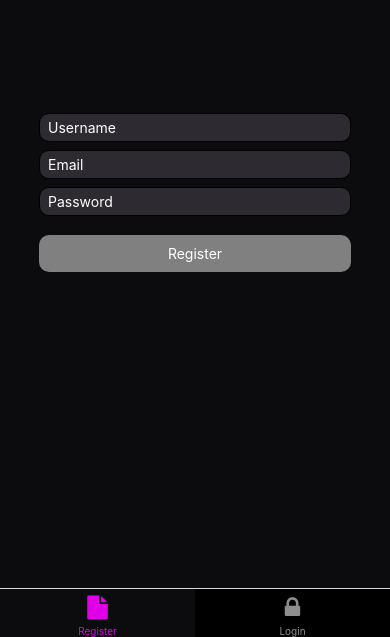
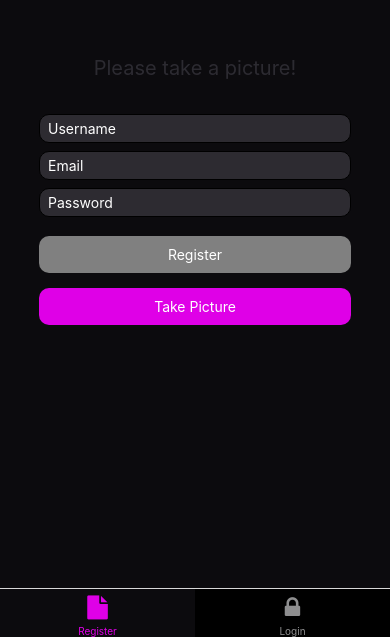
Before and after one commit to CrispyCoco/insta-react, a React Native app: screen / in a window 390 px wide. Shown: the part 207-844 px from the top of the page. Built offline with nearby package versions, Linux system fonts and the light colour scheme; no server answers.

Commit message:
Profile pic

```diff
--- a/src/components/Menu.js
+++ b/src/components/Menu.js
@@ -36,12 +36,12 @@ class Menu extends Component {
       });
     });
   }
-  register(email, pass, username) {
+  register(email, pass, username, url) {
     auth
       .createUserWithEmailAndPassword(email, pass)
       .then(() => {
         console.log("Registered");
-        auth.currentUser.updateProfile({ displayName: username }).then(() => {
+        auth.currentUser.updateProfile({ displayName: username, photoURL: url }).then(() => {
           console.log(auth.currentUser.displayName);
         });
       })
@@ -96,8 +96,8 @@ class Menu extends Component {
               name="Register"
               component={() => (
                 <Register
-                  register={(email, password, username) =>
-                    this.register(email, password, username)
+                  register={(email, password, username, url) =>
+                    this.register(email, password, username, url)
                   }
                   error = {this.state.error}
                 />
--- a/src/screens/register.js
+++ b/src/screens/register.js
@@ -1,5 +1,13 @@
 import React, { Component } from "react";
-import { Text, View, TextInput, TouchableOpacity, StyleSheet } from "react-native";
+import {
+  Text,
+  View,
+  TextInput,
+  TouchableOpacity,
+  StyleSheet,
+  Image,
+} from "react-native";
+import MyCamera from "../components/MyCamera";
 
 class register extends Component {
   constructor(props) {
@@ -8,11 +16,42 @@ class register extends Component {
       username: "",
       email: "",
       password: "",
+      showCamera: false,
+      url: "",
     };
+  }
+  uploadImage(url) {
+    this.setState({
+      showCamera: false,
+      url: url,
+    });
+  }
+  toggleCamera() {
+    this.setState({
+      showCamera: true,
+    });
+  }
+
+  leave(){
+    this.setState({
+      showCamera: false,
+    })
   }
   render() {
     return (
       <View style={styles.view}>
+        {this.state.showCamera ? (
+          <MyCamera
+            uploadImage={(url) => this.uploadImage(url)}
+            leave={() => this.leave()}
+          />
+        ) : (
+          <>
+            {this.state.url.length == 0 ? (
+              <Text style={styles.title}>Please take a picture!</Text>
+            ) : (
+              <Image style={styles.picture} source={{ uri: this.state.url }} />
+            )}
             <TextInput
               style={styles.input}
               onChangeText={(text) => this.setState({ username: text })}
@@ -35,57 +74,89 @@ class register extends Component {
               value={this.state.password}
               secureTextEntry={true}
             />
-        <Text style = {styles.textError}>
-          {this.props.error}
-        </Text>
-        <TouchableOpacity  style={
-            this.state.email.length == 0 || this.state.password.length < 6 || this.state.username.length == 0
+            <Text style={styles.textError}>{this.props.error}</Text>
+            <TouchableOpacity
+              style={
+                this.state.email.length == 0 ||
+                this.state.password.length < 6 ||
+                this.state.username.length == 0 || this.state.url.length == 0
                   ? styles.buttonD
                   : styles.button
               }
               disabled={
-          this.state.email.length == 0 || this.state.password.length < 6 || this.state.username.length == 0
+                this.state.email.length == 0 ||
+                this.state.password.length < 6 ||
+                this.state.username.length == 0 || this.state.url.length == 0
                   ? true
                   : false
               }
-        onPress={() => this.props.register(this.state.email, this.state.password, this.state.username)}>
+              onPress={() =>
+                this.props.register(
+                  this.state.email,
+                  this.state.password,
+                  this.state.username,
+                  this.state.url
+                )
+              }
+            >
               <Text style={styles.textButton}> Register </Text>
             </TouchableOpacity>
+            {this.state.url.length == 0 ?(
+              <TouchableOpacity
+              style={
+                this.state.url.length == 0 ? styles.button : styles.buttonD
+              }
+              onPress={() => this.toggleCamera()}
+            >
+              <Text style={styles.textButton}> Take Picture </Text>
+            </TouchableOpacity>
+            ):(
+              <TouchableOpacity
+              style={
+                styles.button
+              }
+              onPress={() => this.toggleCamera()}
+            >
+              <Text style={styles.textButton}> Re-take Picture </Text>
+            </TouchableOpacity>
+            )}
+          </>
+        )}
       </View>
     );
   }
 }
 
 const styles = StyleSheet.create({
-  view:{
-    backgroundColor: 'rgb(12, 11, 14)',
+  view: {
+    backgroundColor: "rgb(12, 11, 14)",
     flex: 1,
-    display: 'flex',
-    justifyContent: 'center',
-    alignItems: 'center',
+    display: "flex",
+    justifyContent: "center",
+    alignItems: "center",
   },
-  input:{
-    width: '80%',
-    border: '1px solid black',
-    borderRadius: '10px',
+  input: {
+    width: "80%",
+    border: "1px solid black",
+    borderRadius: "10px",
     paddingHorizontal: 8,
     paddingVertical: 5,
     marginVertical: 4,
-    backgroundColor: 'rgba(87, 84, 95, 0.445)',
-    color: 'white',
-    outlineStyle: 'none'
+    backgroundColor: "rgba(87, 84, 95, 0.445)",
+    color: "white",
+    outlineStyle: "none",
   },
-  button:{
-    width: '80%',
-    backgroundColor: 'rgb(223, 0, 231)',
-    borderRadius: '10px',
+  button: {
+    width: "80%",
+    backgroundColor: "rgb(223, 0, 231)",
+    borderRadius: "10px",
     marginTop: 15,
-    outlineStyle: 'none'
+    outlineStyle: "none",
   },
-  textButton:{
-    color: 'white',
-    width: '100%',
-    textAlign: 'center',
+  textButton: {
+    color: "white",
+    width: "100%",
+    textAlign: "center",
     paddingVertical: 10,
   },
   buttonD: {
@@ -93,11 +164,21 @@ const styles = StyleSheet.create({
     backgroundColor: "gray",
     borderRadius: "10px",
     marginTop: 15,
-    outlineStyle: 'none'
+    outlineStyle: "none",
   },
   textError: {
-    color: 'red',
-  }
-})
+    color: "red",
+  },
+  picture: {
+    height: 200,
+    width: 200,
+    borderRadius:'50%'
+  },
+  title: {
+    color: "rgba(87, 84, 95, 0.445)",
+    marginBottom: 30,
+    fontSize: 20,
+  },
+});
 
 export default register;
```
Lines whose indentation alone changed are shown as unchanged.
